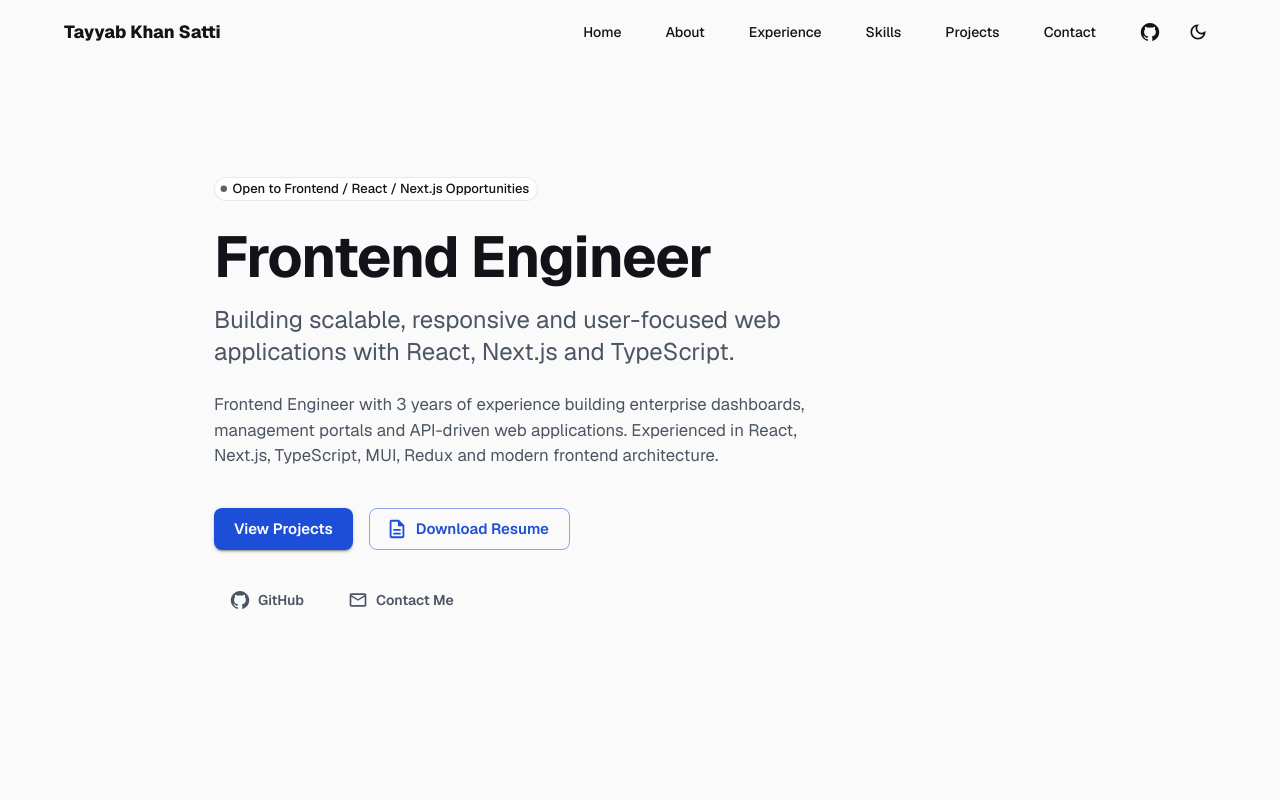
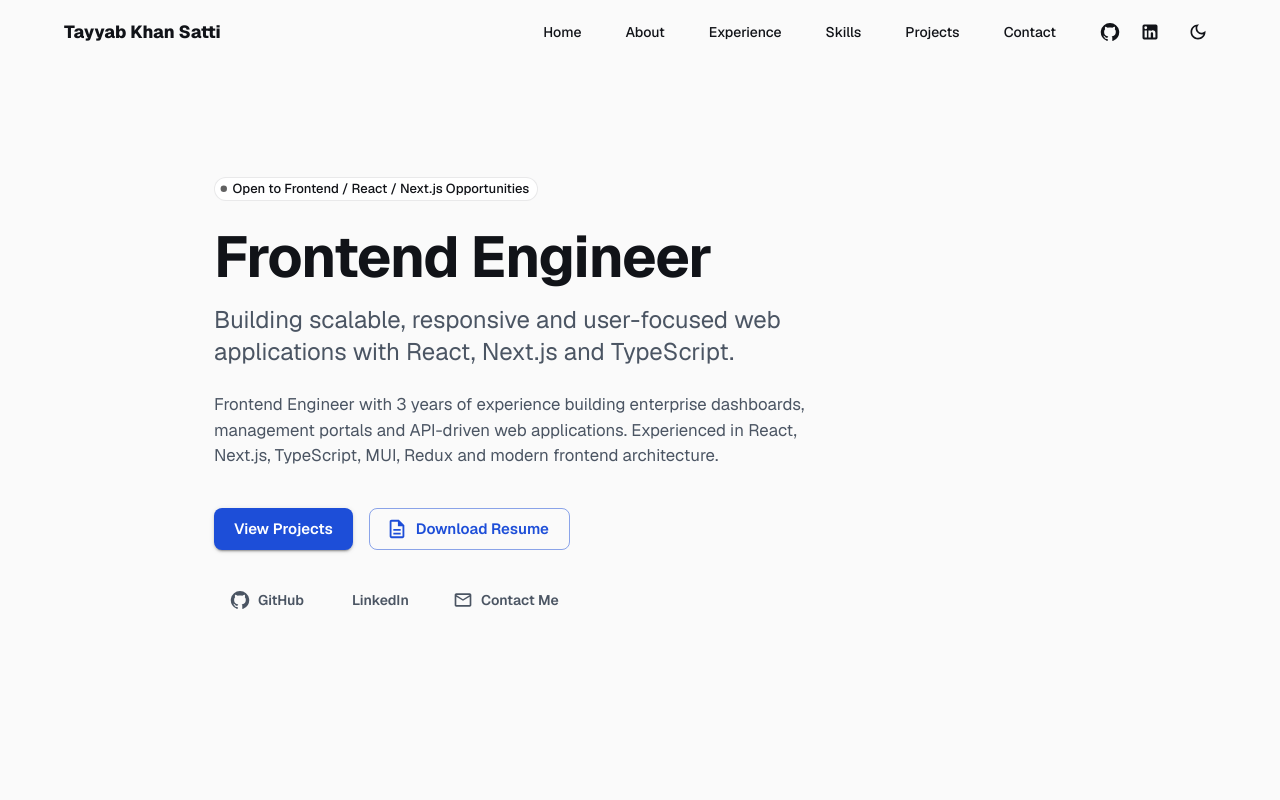
Before and after one commit to tayyabkhansatti69/portfolio, a Next.js app: page / in a window 1280 px wide. Shown: the top 800 px of the page. Built offline with nearby package versions, Linux system fonts and the light colour scheme.

Commit message:
Add LinkedIn profile link

```diff
--- a/src/data/profile.ts
+++ b/src/data/profile.ts
@@ -31,9 +31,7 @@ export const profile: Profile = {
   // Confirmed via authenticated GitHub CLI session.
   githubUrl: "https://github.com/tayyabkhansatti69",
 
-  // Not yet provided — leave empty until a real profile URL is added.
-  // The LinkedIn button will stay hidden/disabled until this is set.
-  linkedinUrl: "",
+  linkedinUrl: "https://www.linkedin.com/in/tayyab-satti-2b961921a",
 
   // Place the real PDF at public/resume.pdf and flip this to true.
   resumeAvailable: false,
```
